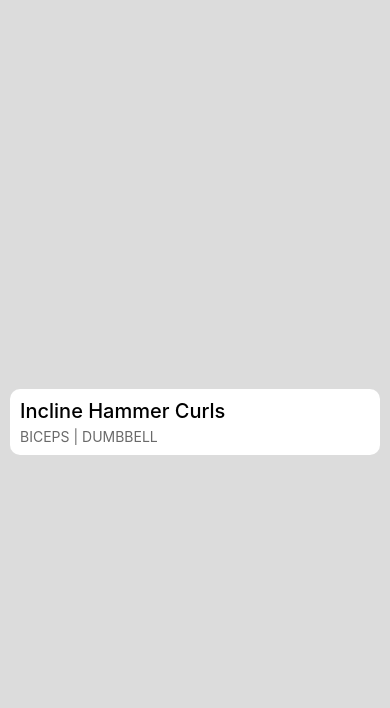
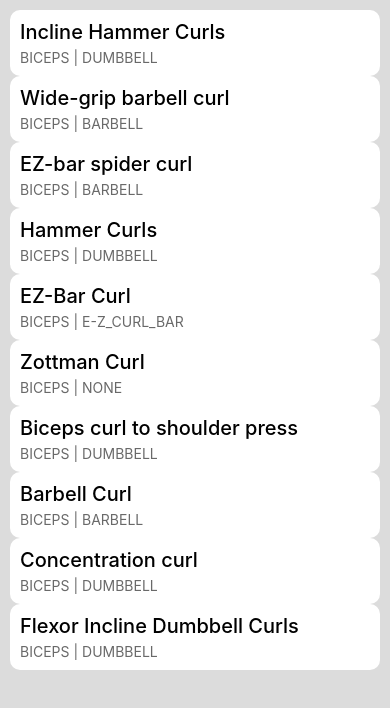
Before and after one commit to anilyavas/react-native-workouts, a React Native app: screen / in a window 390 px wide. Shown: the top 708 px of the page. Built offline with nearby package versions, Linux system fonts and the light colour scheme.

Commit message:
rendering list of exercises

```diff
--- a/App.js
+++ b/App.js
@@ -1,17 +1,26 @@
 import { StatusBar } from 'expo-status-bar';
-import { StyleSheet, Text, View } from 'react-native';
+import { StyleSheet, Text, View, FlatList } from 'react-native';
 import exercises from './assets/data/exercises.json';
 
+function ExerciseListItem({ item }) {
+  return (
+    <View style={styles.exerciseContainer}>
+      <Text style={styles.exerciseName}>{item.name}</Text>
+      <Text style={styles.exerciseSubtitle}>
+        {item.muscle.toUpperCase()} | {item.equipment.toUpperCase()}
+      </Text>
+    </View>
+  );
+}
+
 export default function App() {
-  const exercise = exercises[0];
   return (
     <View style={styles.container}>
-      <View style={styles.exerciseContainer}>
-        <Text style={styles.exerciseName}>{exercise.name}</Text>
-        <Text style={styles.exerciseSubtitle}>
-          {exercise.muscle.toUpperCase()} | {exercise.equipment.toUpperCase()}
-        </Text>
-      </View>
+      <FlatList
+        data={exercises}
+        renderItem={({ item }) => <ExerciseListItem item={item} />}
+      />
+
       <StatusBar style='auto' />
     </View>
   );
```
